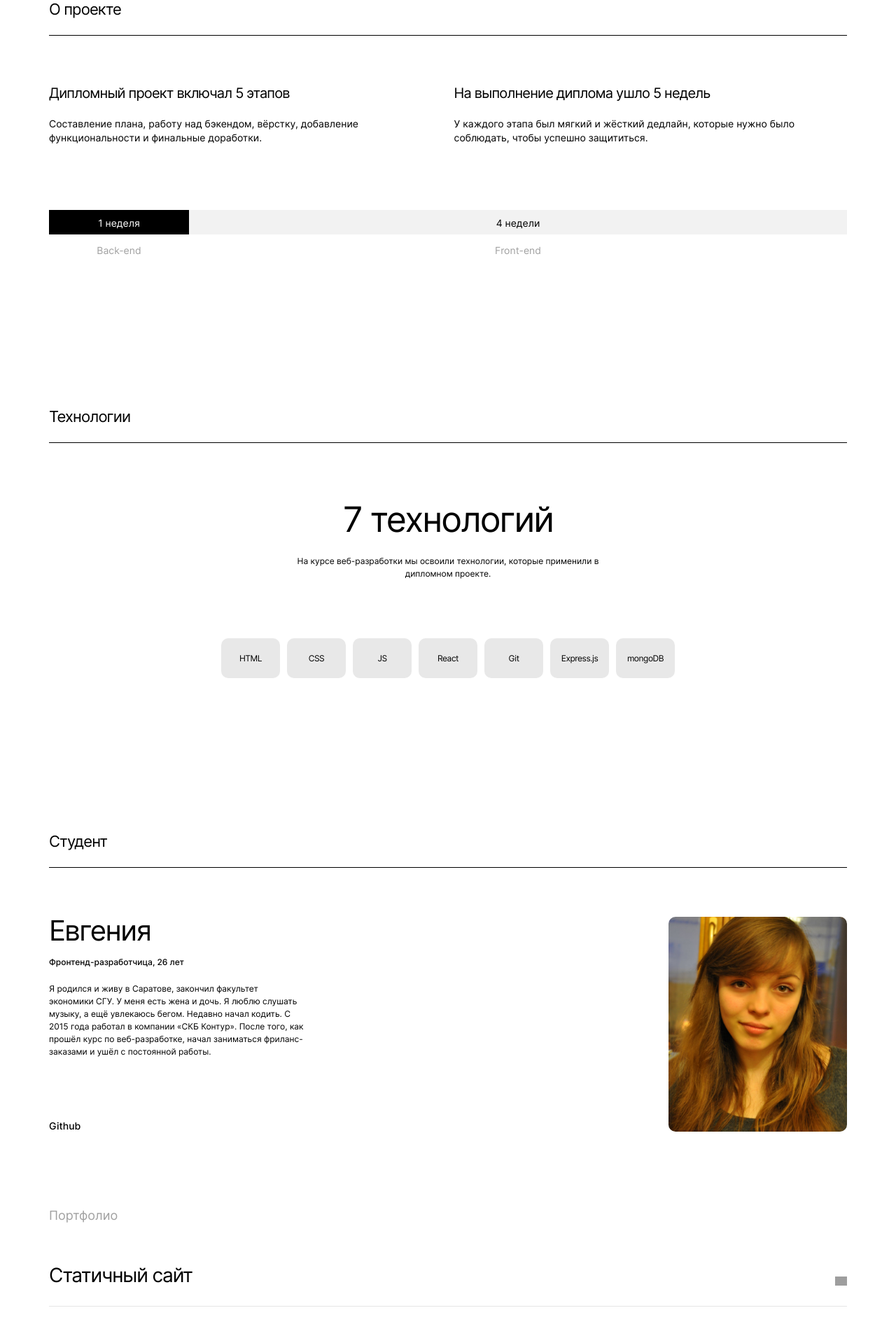
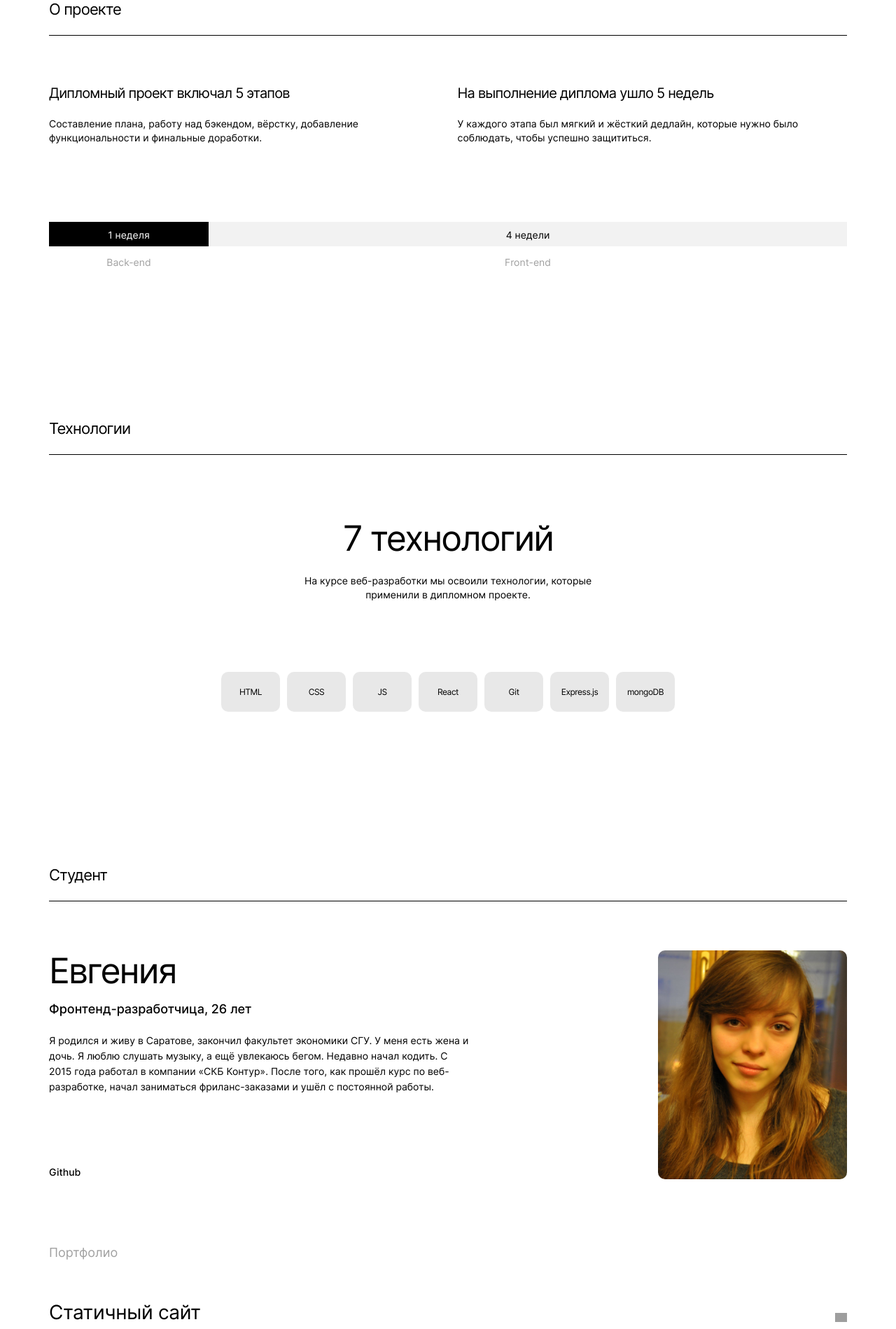
Before and after one commit to mintolime/movies-explorer-frontend, a React (Create React App) app in the folder movie-app/: page / in a window 1280 px wide. Shown: the part 760-2659 px from the top of the page at 70% size. Built offline with nearby package versions, Linux system fonts and the light colour scheme; grey boxes are pictures that could not be loaded.

Commit message:
fix: fixed layout on 1280px

```diff
--- a/movie-app/src/components/AboutMe/AboutMe.css
+++ b/movie-app/src/components/AboutMe/AboutMe.css
@@ -1,3 +1,8 @@
+@media screen and (min-width: 720px) {
+  .about-me {
+  padding-bottom: 95px;
+  }
+}
 .about-me_box {
   display: flex;
   flex-direction: column;
@@ -21,6 +26,12 @@
   }
 }
 
+@media screen and (min-width: 1024px) {
+  .about-me__brief {
+    max-width: 600px;
+  }
+}
+
 .about-me__image {
   width: 292px;
   height: 352px;
@@ -32,7 +43,13 @@
   .about-me__image {
     width: 255px;
     height: 307px;
-    /* align-self: baseline; */
+  }
+}
+
+@media screen and (min-width: 1024px) {
+  .about-me__image {
+    width: 270px;
+    height: 327px;
   }
 }
 
@@ -54,6 +71,13 @@
   }
 }
 
+@media screen and (min-width: 1024px) {
+  .about-me__title {
+    font-size: 50px;
+    line-height: 58px;
+  }
+}
+
 .about-me__subtitle {
   font-weight: 500;
   font-size: 11px;
@@ -68,6 +92,14 @@
     line-height: 18px;
   }
 }
+
+@media screen and (min-width: 720px) {
+  .about-me__subtitle {
+    font-size: 18px;
+    line-height: 20px;
+  }
+}
+
 
 .about-me__text {
   font-weight: 400;
@@ -86,6 +118,15 @@
   }
 }
 
+@media screen and (min-width: 1024px) {
+  .about-me__text {
+    font-size: 14px;
+    line-height: 22px;
+    padding-top: 24px;
+    padding-bottom: 101px;
+  }
+}
+
 .about-me__link {
   text-decoration: none;
   font-weight: 500;
--- a/movie-app/src/components/AboutProject/AboutProject.css
+++ b/movie-app/src/components/AboutProject/AboutProject.css
@@ -15,6 +15,12 @@
   .about-project__list {
     flex-direction: row;
     gap: 0 30px;
+  }
+}
+
+@media screen and (min-width: 720px) {
+  .about-project__list {
+    gap: 0 40px;
   }
 }
 
@@ -80,7 +86,8 @@
 
 @media screen and (min-width: 1024px) {
   .about_project__result {
-    grid-template-columns: 200px 1fr;
+    grid-template-columns: 228px 1fr;
+    padding-top: 110px;
   }
 }
 
--- a/movie-app/src/components/Footer/Footer.css
+++ b/movie-app/src/components/Footer/Footer.css
@@ -11,6 +11,13 @@
     padding-top: 49px;
     padding-left: 30px;
     padding-right: 30px;
+  }
+}
+@media screen and (min-width: 1024px) {
+  .footer {
+    padding-top: 75px;
+    padding-left: 70px;
+    padding-right: 70px;
   }
 }
 
@@ -34,8 +41,8 @@
   align-items: center;
   row-gap: 12px;
   font-weight: 400;
-  font-size: 12px;
-  line-height: 15px;
+  font-size: 13px;
+  line-height: 16px;
   list-style: none;
   padding: 0;
   margin: 0;
@@ -56,8 +63,8 @@
 
 .footer__copyright {
   font-weight: 400;
-  font-size: 12px;
-  line-height: 15px;
+  font-size: 13px;
+  line-height: 16px;
   /* identical to box height */
   color: #a0a0a0;
   padding: 0;
--- a/movie-app/src/components/Header/Header.css
+++ b/movie-app/src/components/Header/Header.css
@@ -7,10 +7,18 @@
   box-sizing: border-box;
   background-color: #F3C1F8;
 }
+
 @media screen and (min-width: 720px) {
   .header {
     padding-left: 30px;
     padding-right: 30px;
+  }
+}
+
+@media screen and (min-width: 1024px) {
+  .header {
+    padding-left: 70px;
+    padding-right: 70px;
   }
 }
 .header__nav-box {
--- a/movie-app/src/components/Main/Main.css
+++ b/movie-app/src/components/Main/Main.css
@@ -40,6 +40,12 @@
   margin-bottom: 30px;
 }
 
+@media screen and (min-width: 720px) {
+  .content__inner_footer {
+    margin-bottom: 20px;
+  }
+}
+
 .content__about {
   color: #000;
   font-weight: 400;
--- a/movie-app/src/components/Portfolio/Portfolio.css
+++ b/movie-app/src/components/Portfolio/Portfolio.css
@@ -53,6 +53,7 @@
   .portfolio__description {
     font-size: 28px;
     line-height: 50px;
+    letter-spacing: -0.01em;
   }
 }
 
@@ -64,8 +65,8 @@
 }
 
 @media screen and (min-width: 720px) {
-  .portfolio__icon  {
-   width: 17px;
-  height: 40px;
+  .portfolio__icon {
+    width: 17px;
+    height: 40px;
   }
 }
--- a/movie-app/src/components/Techs/Techs.css
+++ b/movie-app/src/components/Techs/Techs.css
@@ -21,6 +21,12 @@
     padding-top: 10px;
     font-size: 50px;
     line-height: 58px;
+  }
+}
+
+@media screen and (min-width: 1024px) {
+  .techs__title {
+    padding-top: 20px;
   }
 }
 
@@ -50,8 +56,10 @@
 
 @media screen and (min-width: 1024px) {
   .techs__subtitle {
+    font-size: 14px;
+    line-height: 20px;
     max-width: 460px;
-    padding: 22px 0 83px;
+    padding: 22px 0 100px;
   }
 }
 
```
